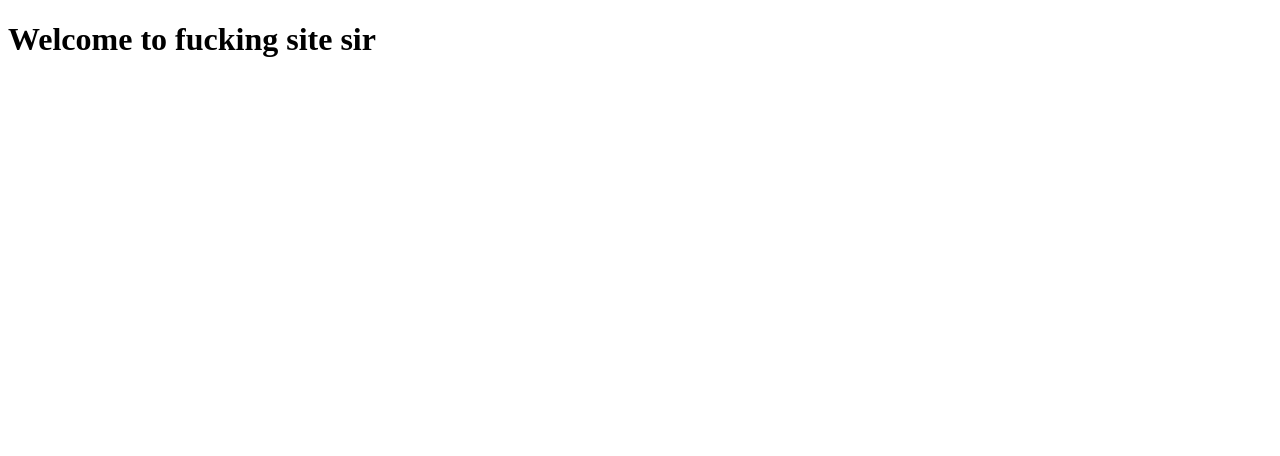
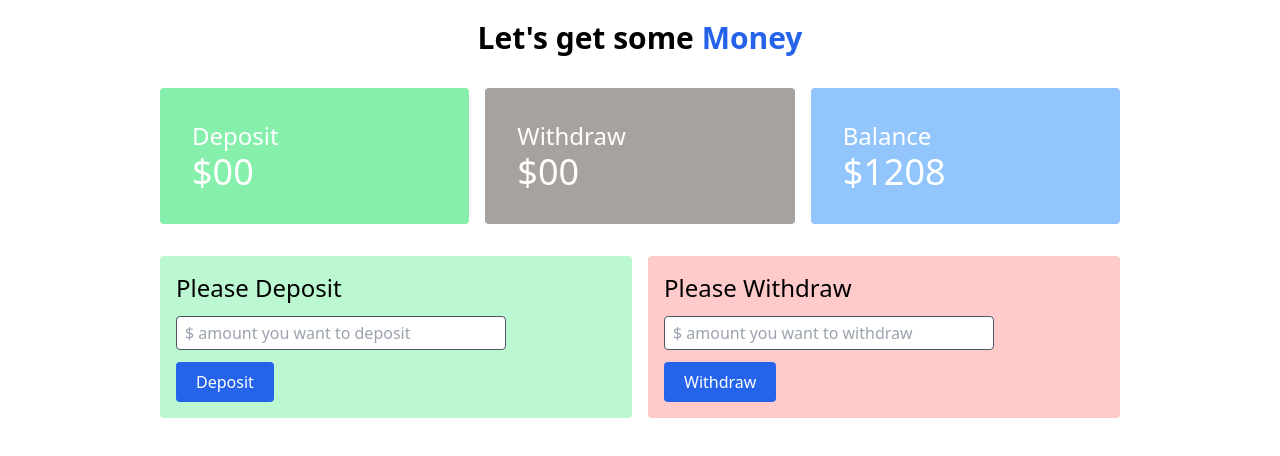
Before and after one commit to 665-stack/BaapErBank, a plain HTML site: page banking.html in a window 1280 px wide. Drawn offline with nearby package versions, Linux system fonts and the light colour scheme.

Commit message:
add deposit and withdraw

```diff
--- a/banking.html
+++ b/banking.html
@@ -6,10 +6,67 @@
     <meta http-equiv="X-UA-Compatible" content="IE=edge">
     <meta name="viewport" content="width=device-width, initial-scale=1.0">
     <title>Document</title>
+    <!-- tailwind cdn -->
+    <script src="https://cdn.tailwindcss.com"></script>
 </head>
 
 <body>
-    <h1>Welcome to fucking site sir</h1>
+    <header>
+        <h1 class="text-3xl font-semibold text-center mt-5
+        ">Let's get some<span class="font-bold text-blue-600"> Money </span></h1>
+    </header>
+    <main class="w-3/4 mx-auto">
+        <!-- Balance and Transaction -->
+        <section class="mt-8">
+            <div class="grid grid-cols-3 gap-4 text-white">
+
+                <div class="bg-green-300 p-8 rounded ">
+                    <h3 class="text-2xl">Deposit</h3>
+                    <h4 class="text-4xl">$00</h4>
+                </div>
+
+                <div class="bg-stone-400 p-8 rounded ">
+                    <h3 class="text-2xl">Withdraw</h3>
+                    <h4 class="text-4xl">$00</h4>
+                </div>
+
+                <div class="bg-blue-300 p-8 rounded ">
+                    <h3 class="text-2xl">Balance</h3>
+                    <h4 class="text-4xl">$1208</h4>
+                </div>
+
+            </div>
+        </section>
+        <!-- deposit and withdraw -->
+        <section class="mt-8 ">
+            <div class="grid grid-cols-2 gap-4">
+                <!-- deposit -->
+                <div class="bg-green-200 p-4 rounded">
+                    <h3 class="text-2xl">Please Deposit</h3>
+                    <div>
+                        <!-- Deposit input -->
+                        <input id="deposit-input" class=" block border border-gray-600 p-1 pl-2 rounded w-3/4 my-3"
+                            type="number" placeholder="$ amount you want to deposit">
+                        <!-- Deposit btn -->
+                        <button id="deposit-button"
+                            class="bg-blue-600 px-5 py-2 rounded font-medium text-white">Deposit</button>
+                    </div>
+                </div>
+                <!-- withdraw -->
+                <div class="bg-red-200 p-4 rounded">
+                    <h3 class="text-2xl">Please Withdraw</h3>
+                    <div>
+                        <!-- Deposit input -->
+                        <input id="withdraw-input" class=" block border border-gray-600 p-1 pl-2 rounded w-3/4 my-3"
+                            type="number" placeholder="$ amount you want to withdraw">
+                        <!-- Deposit btn -->
+                        <button id="withdraw-button"
+                            class="bg-blue-600 px-5 py-2 rounded font-medium text-white">Withdraw</button>
+                    </div>
+                </div>
+            </div>
+        </section>
+    </main>
 </body>
 
 </html>
```
Also changed, not shown: index.html (+1 -1 lines).
